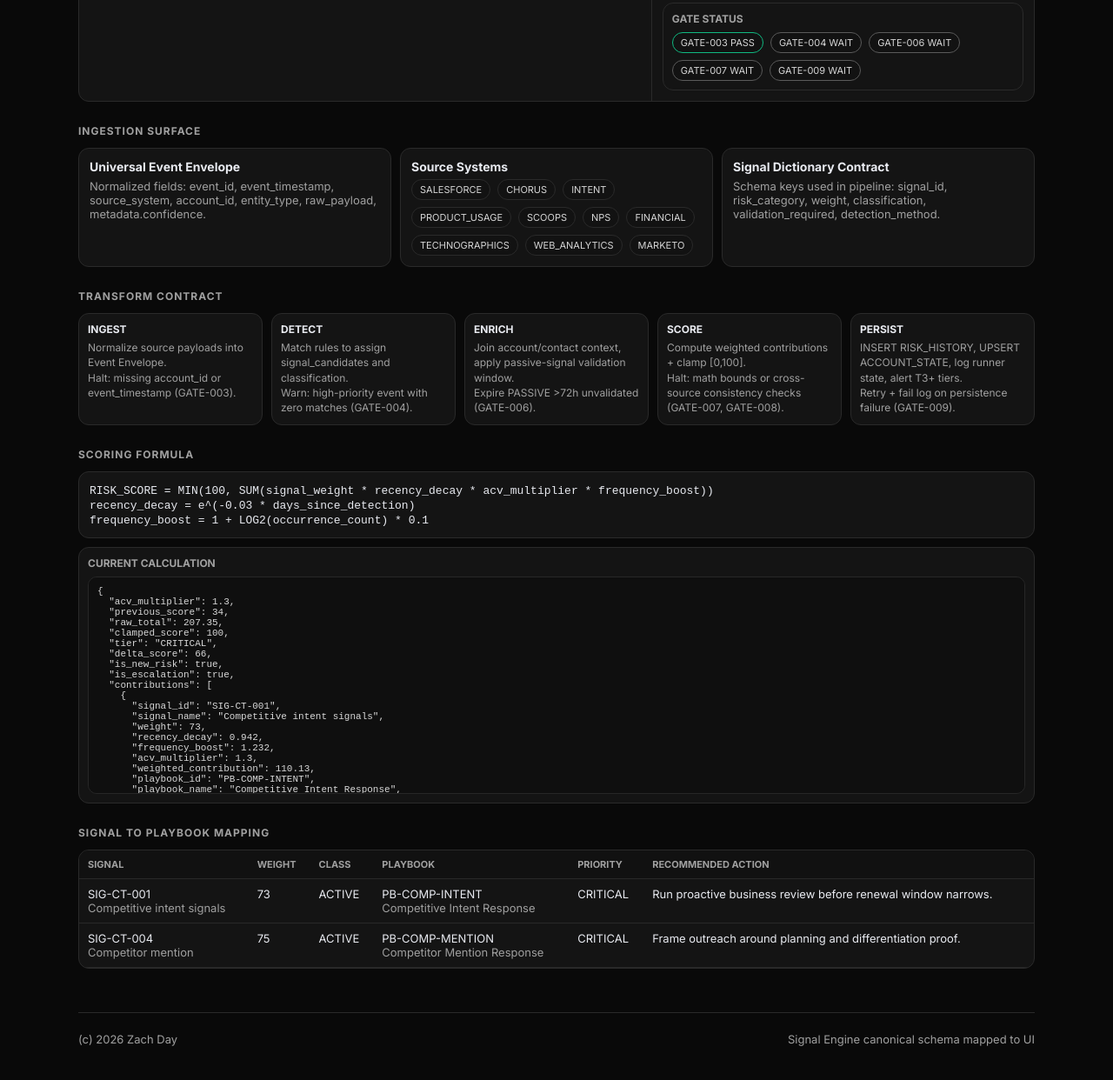
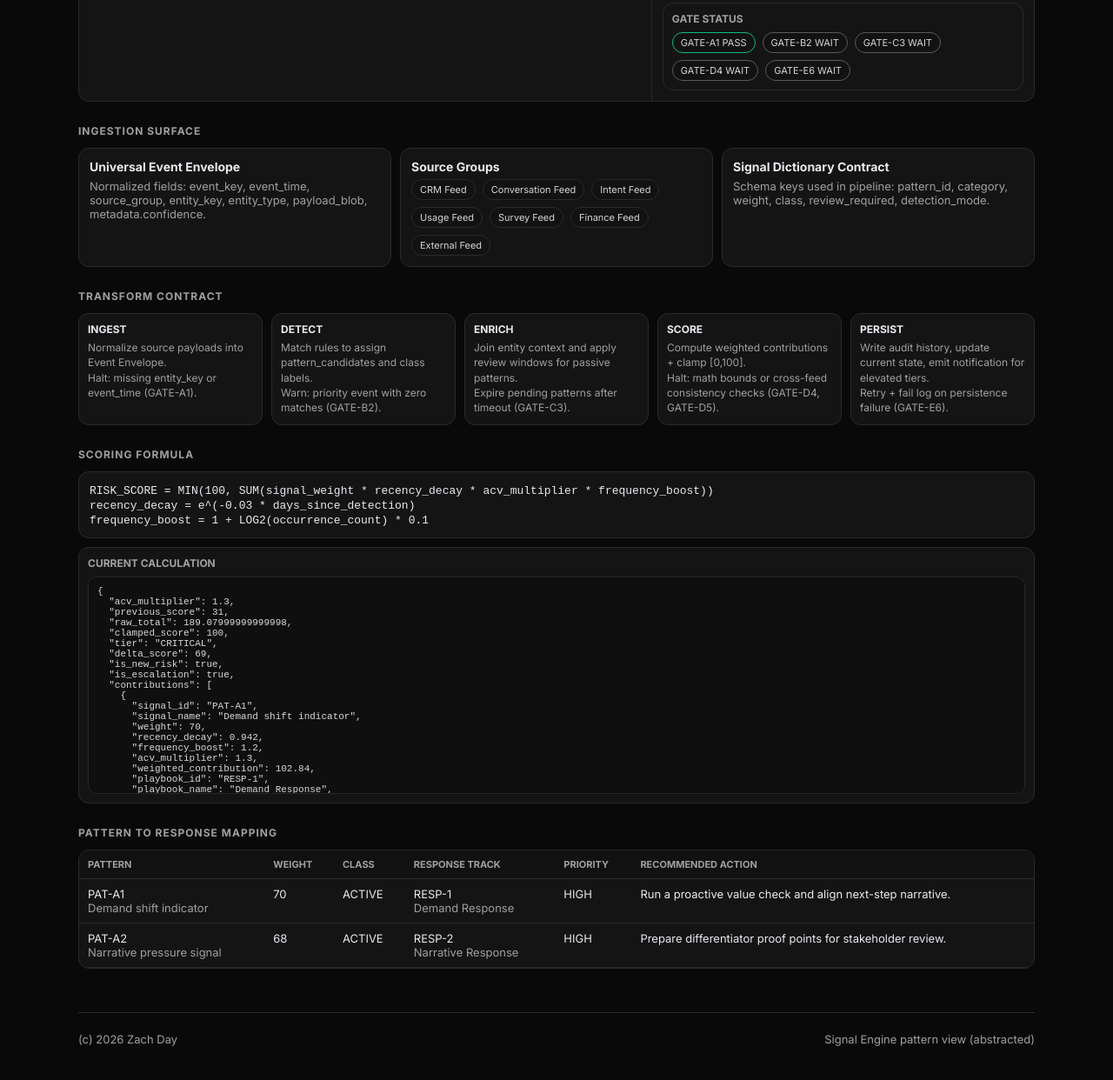
Before and after one commit to dachzay/zachday-site, a website: page signal-engine/index.html in a window 1280 px wide. Shown: the part 776-2018 px from the top of the page at 87% size. Drawn offline with Linux system fonts and the light colour scheme.

Commit message:
refactor(signal-engine): sanitize to semi-technical pattern view

```diff
--- a/signal-engine/index.html
+++ b/signal-engine/index.html
@@ -7,7 +7,7 @@
   <link rel="preconnect" href="https://fonts.googleapis.com" />
   <link rel="preconnect" href="https://fonts.gstatic.com" crossorigin />
   <link href="https://fonts.googleapis.com/css2?family=Inter:wght@400;500;600;700&display=swap" rel="stylesheet" />
-  <title>Signal Engine - Canonical Model</title>
+  <title>Signal Engine - Pattern View</title>
   <style>
     :root { --bg:#090909; --panel:#141414; --text:#e8eaf0; --muted:#a0a0a0; --border:#2a2a2a; --accent:#10b981; --warn:#f59e0b; --radius:12px; }
     * { box-sizing:border-box; }
@@ -81,24 +81,24 @@
       <nav><a class="back-home" href="../index.html">Back to Home</a><a href="../index.html#projects">Projects</a><a href="../index.html#about">About</a><a href="../index.html#contact">Contact</a></nav>
     </header>
     <main>
-      <section class="hero"><h1>Signal Engine</h1><p>Canonical model (v1.0): what we ingest, how each stage transforms it, how risk is scored, and what playbook is triggered.</p></section>
-      <section class="section"><h2>Canonical Pipeline</h2><div class="lab"><div class="lab-head"><div class="controls"><select id="scenarioSelect" aria-label="Scenario"><option value="0">Competitive Intent Spike</option><option value="1">Executive Move + Layoffs</option><option value="2">Payment Delays + NPS Drop</option></select><button class="btn" id="playPauseBtn" type="button">Play</button><button class="btn" id="stepBtn" type="button">Step</button></div><div class="timeline-wrap"><input id="timeline" type="range" min="0" max="4" value="0" step="1" aria-label="Pipeline stage" /><span class="tick-label" id="tickLabel">Stage 1/5</span></div></div><div class="lab-grid"><div class="graph-pane"><div class="graph-shell"><svg id="pipelineGraph" viewBox="0 0 980 330" role="img" aria-label="Signal engine pipeline"></svg></div></div><aside class="side-pane"><div class="metric-grid"><div class="metric"><strong id="metricScore">0</strong><span>Risk Score</span></div><div class="metric"><strong id="metricTier">HEALTHY</strong><span>Risk Tier</span></div><div class="metric"><strong id="metricDelta">0</strong><span>Delta Score</span></div><div class="metric"><strong id="metricEsc">No</strong><span>Escalation</span></div></div><div class="panel"><h3>Stage Output</h3><pre id="stageJson">Loading...</pre></div><div class="panel"><h3>Gate Status</h3><div class="chip-row" id="gateRow"></div></div></aside></div></div></section>
+      <section class="hero"><h1>Signal Engine</h1><p>Pattern view: abstracted event flow showing how signals become priority states and response tracks.</p></section>
+      <section class="section"><h2>Pattern Pipeline</h2><div class="lab"><div class="lab-head"><div class="controls"><select id="scenarioSelect" aria-label="Scenario"><option value="0">Pattern A: Demand Shift</option><option value="1">Pattern B: Stakeholder Change</option><option value="2">Pattern C: Value Risk</option></select><button class="btn" id="playPauseBtn" type="button">Play</button><button class="btn" id="stepBtn" type="button">Step</button></div><div class="timeline-wrap"><input id="timeline" type="range" min="0" max="4" value="0" step="1" aria-label="Pipeline stage" /><span class="tick-label" id="tickLabel">Stage 1/5</span></div></div><div class="lab-grid"><div class="graph-pane"><div class="graph-shell"><svg id="pipelineGraph" viewBox="0 0 980 330" role="img" aria-label="Signal engine pipeline"></svg></div></div><aside class="side-pane"><div class="metric-grid"><div class="metric"><strong id="metricScore">0</strong><span>Priority Score</span></div><div class="metric"><strong id="metricTier">HEALTHY</strong><span>Priority Tier</span></div><div class="metric"><strong id="metricDelta">0</strong><span>Score Delta</span></div><div class="metric"><strong id="metricEsc">No</strong><span>Escalation</span></div></div><div class="panel"><h3>Stage Output</h3><pre id="stageJson">Loading...</pre></div><div class="panel"><h3>Gate Status</h3><div class="chip-row" id="gateRow"></div></div></aside></div></div></section>
       <section class="section">
         <h2>Ingestion Surface</h2>
         <div class="cards">
-          <div class="card"><h3>Universal Event Envelope</h3><p>Normalized fields: event_id, event_timestamp, source_system, account_id, entity_type, raw_payload, metadata.confidence.</p></div>
-          <div class="card"><h3>Source Systems</h3><div class="chip-row"><span class="chip">SALESFORCE</span><span class="chip">CHORUS</span><span class="chip">INTENT</span><span class="chip">PRODUCT_USAGE</span><span class="chip">SCOOPS</span><span class="chip">NPS</span><span class="chip">FINANCIAL</span><span class="chip">TECHNOGRAPHICS</span><span class="chip">WEB_ANALYTICS</span><span class="chip">MARKETO</span></div></div>
-          <div class="card"><h3>Signal Dictionary Contract</h3><p>Schema keys used in pipeline: signal_id, risk_category, weight, classification, validation_required, detection_method.</p></div>
+          <div class="card"><h3>Universal Event Envelope</h3><p>Normalized fields: event_key, event_time, source_group, entity_key, entity_type, payload_blob, metadata.confidence.</p></div>
+          <div class="card"><h3>Source Groups</h3><div class="chip-row"><span class="chip">CRM Feed</span><span class="chip">Conversation Feed</span><span class="chip">Intent Feed</span><span class="chip">Usage Feed</span><span class="chip">Survey Feed</span><span class="chip">Finance Feed</span><span class="chip">External Feed</span></div></div>
+          <div class="card"><h3>Signal Dictionary Contract</h3><p>Schema keys used in pipeline: pattern_id, category, weight, class, review_required, detection_mode.</p></div>
         </div>
       </section>
       <section class="section">
         <h2>Transform Contract</h2>
         <div class="contract-grid">
-          <div class="stage"><h3>Ingest</h3><p>Normalize source payloads into Event Envelope.<br />Halt: missing account_id or event_timestamp (GATE-003).</p></div>
-          <div class="stage"><h3>Detect</h3><p>Match rules to assign signal_candidates and classification.<br />Warn: high-priority event with zero matches (GATE-004).</p></div>
-          <div class="stage"><h3>Enrich</h3><p>Join account/contact context, apply passive-signal validation window.<br />Expire PASSIVE >72h unvalidated (GATE-006).</p></div>
-          <div class="stage"><h3>Score</h3><p>Compute weighted contributions + clamp [0,100].<br />Halt: math bounds or cross-source consistency checks (GATE-007, GATE-008).</p></div>
-          <div class="stage"><h3>Persist</h3><p>INSERT RISK_HISTORY, UPSERT ACCOUNT_STATE, log runner state, alert T3+ tiers.<br />Retry + fail log on persistence failure (GATE-009).</p></div>
+          <div class="stage"><h3>Ingest</h3><p>Normalize source payloads into Event Envelope.<br />Halt: missing entity_key or event_time (GATE-A1).</p></div>
+          <div class="stage"><h3>Detect</h3><p>Match rules to assign pattern_candidates and class labels.<br />Warn: priority event with zero matches (GATE-B2).</p></div>
+          <div class="stage"><h3>Enrich</h3><p>Join entity context and apply review windows for passive patterns.<br />Expire pending patterns after timeout (GATE-C3).</p></div>
+          <div class="stage"><h3>Score</h3><p>Compute weighted contributions + clamp [0,100].<br />Halt: math bounds or cross-feed consistency checks (GATE-D4, GATE-D5).</p></div>
+          <div class="stage"><h3>Persist</h3><p>Write audit history, update current state, emit notification for elevated tiers.<br />Retry + fail log on persistence failure (GATE-E6).</p></div>
         </div>
       </section>
       <section class="section">
@@ -107,11 +107,11 @@
         <div class="panel" style="margin-top:10px;"><h3>Current Calculation</h3><pre id="calcJson">Loading...</pre></div>
       </section>
       <section class="section">
-        <h2>Signal To Playbook Mapping</h2>
-        <div class="table-wrap"><table><thead><tr><th>Signal</th><th>Weight</th><th>Class</th><th>Playbook</th><th>Priority</th><th>Recommended Action</th></tr></thead><tbody id="mappingBody"></tbody></table></div>
+        <h2>Pattern To Response Mapping</h2>
+        <div class="table-wrap"><table><thead><tr><th>Pattern</th><th>Weight</th><th>Class</th><th>Response Track</th><th>Priority</th><th>Recommended Action</th></tr></thead><tbody id="mappingBody"></tbody></table></div>
       </section>
     </main>
-    <footer><span>(c) <span id="year"></span> Zach Day</span><span>Signal Engine canonical schema mapped to UI</span></footer>
+    <footer><span>(c) <span id="year"></span> Zach Day</span><span>Signal Engine pattern view (abstracted)</span></footer>
   </div>
 
   <script>
@@ -121,78 +121,78 @@
     toggleHeader();
     window.addEventListener("scroll", toggleHeader, { passive: true });
 
-    const stageLabels = ["Event Envelope", "Signal Candidates", "Context Join", "Risk Scoring", "Snowflake Write"];
+    const stageLabels = ["Event Envelope", "Pattern Candidates", "Context Join", "Priority Scoring", "State Write"];
     const pipelineNodes = [
       { label: "INGEST", meta: "Envelope + required field checks", x: 50, y: 120 },
       { label: "DETECT", meta: "Rule matching + candidate signals", x: 230, y: 120 },
-      { label: "ENRICH", meta: "Account/contact context + validation", x: 410, y: 120 },
-      { label: "SCORE", meta: "Weighted risk + escalation", x: 590, y: 120 },
-      { label: "PERSIST", meta: "RISK_HISTORY + ACCOUNT_STATE", x: 770, y: 120 }
+      { label: "ENRICH", meta: "Entity context + validation", x: 410, y: 120 },
+      { label: "SCORE", meta: "Weighted priority + escalation", x: 590, y: 120 },
+      { label: "PERSIST", meta: "History store + current state", x: 770, y: 120 }
     ];
     const gates = [
-      { id: "GATE-003", stage: 0, type: "BLOCKING" },
-      { id: "GATE-004", stage: 1, type: "WARNING" },
-      { id: "GATE-006", stage: 2, type: "WARNING" },
-      { id: "GATE-007", stage: 3, type: "BLOCKING" },
-      { id: "GATE-009", stage: 4, type: "CRITICAL" }
+      { id: "GATE-A1", stage: 0, type: "BLOCKING" },
+      { id: "GATE-B2", stage: 1, type: "WARNING" },
+      { id: "GATE-C3", stage: 2, type: "WARNING" },
+      { id: "GATE-D4", stage: 3, type: "BLOCKING" },
+      { id: "GATE-E6", stage: 4, type: "CRITICAL" }
     ];
     const scenarios = [
       {
-        previousScore: 34,
-        acv: 1250000,
+        previousScore: 31,
+        acv: 1000000,
         envelope: {
-          event_id: "evt-3f8a-11",
-          event_timestamp: "2026-02-10T13:21:00Z",
-          source_system: "INTENT",
-          account_id: "0019A00000ZZ123QAB",
-          account_name: "Northwind Health",
-          entity_type: "ACCOUNT",
-          raw_payload: { intent_topic: "Sales intelligence alternatives", intent_score: 92, signal_strength: "HIGH", is_competitor_topic: true, competitor_name: "CompetitorX", mention_count: 6 },
-          metadata: { confidence: 0.91, portfolio_context: true }
+          event_key: "evt-A-01",
+          event_time: "2026-02-10T13:21:00Z",
+          source_group: "Intent Feed",
+          entity_key: "entity-101",
+          entity_label: "Entity A",
+          entity_type: "ENTITY",
+          payload_blob: { topic: "Category trend shift", intensity: "HIGH", mention_count: 4 },
+          metadata: { confidence: 0.9, context_attached: true }
         },
         detectedSignals: [
-          { signal_id: "SIG-CT-001", signal_name: "Competitive intent signals", weight: 73, classification: "ACTIVE", days_since_detection: 2, occurrence_count: 5, source_system: "INTENT", playbook_id: "PB-COMP-INTENT", playbook_name: "Competitive Intent Response", priority: "CRITICAL", recommended_action: "Run proactive business review before renewal window narrows." },
-          { signal_id: "SIG-CT-004", signal_name: "Competitor mention", weight: 75, classification: "ACTIVE", days_since_detection: 5, occurrence_count: 3, source_system: "CHORUS", playbook_id: "PB-COMP-MENTION", playbook_name: "Competitor Mention Response", priority: "CRITICAL", recommended_action: "Frame outreach around planning and differentiation proof." }
+          { signal_id: "PAT-A1", signal_name: "Demand shift indicator", weight: 70, classification: "ACTIVE", days_since_detection: 2, occurrence_count: 4, source_system: "Feed-A", playbook_id: "RESP-1", playbook_name: "Demand Response", priority: "HIGH", recommended_action: "Run a proactive value check and align next-step narrative." },
+          { signal_id: "PAT-A2", signal_name: "Narrative pressure signal", weight: 68, classification: "ACTIVE", days_since_detection: 4, occurrence_count: 2, source_system: "Feed-B", playbook_id: "RESP-2", playbook_name: "Narrative Response", priority: "HIGH", recommended_action: "Prepare differentiator proof points for stakeholder review." }
         ],
-        enrich: { segment: "Strategic", acv: 1250000, partnership_health: "AT RISK", validation_status: "PASS", contacts: ["VP Revenue Ops", "Director RevOps"] }
+        enrich: { segment: "Tier 1", baseline_value: "High", state: "WATCH", validation_status: "PASS", stakeholders: ["Primary Sponsor", "Ops Lead"] }
       },
       {
-        previousScore: 28,
-        acv: 760000,
+        previousScore: 26,
+        acv: 650000,
         envelope: {
-          event_id: "evt-8bc9-22",
-          event_timestamp: "2026-02-10T10:05:00Z",
-          source_system: "SCOOPS",
-          account_id: "0019A00000BC789QAB",
-          account_name: "Harbor Mutual",
-          entity_type: "ACCOUNT",
-          raw_payload: { scoop_type: "Executive Move", headline: "CRO departs amid workforce reduction", published_date: "2026-02-09", severity: "HIGH" },
-          metadata: { confidence: 0.87, portfolio_context: true }
+          event_key: "evt-B-03",
+          event_time: "2026-02-10T10:05:00Z",
+          source_group: "External Feed",
+          entity_key: "entity-204",
+          entity_label: "Entity B",
+          entity_type: "ENTITY",
+          payload_blob: { trigger_type: "Leadership change", severity: "HIGH", signals: 2 },
+          metadata: { confidence: 0.86, context_attached: true }
         },
         detectedSignals: [
-          { signal_id: "SIG-OC-001", signal_name: "Executive Move", weight: 65, classification: "ACTIVE", days_since_detection: 1, occurrence_count: 1, source_system: "SCOOPS", playbook_id: "PB-EXEC-MOVE", playbook_name: "Executive Move Response", priority: "HIGH", recommended_action: "Map new leader and reset value narrative within 72h." },
-          { signal_id: "SIG-OC-003", signal_name: "Layoffs", weight: 70, classification: "ACTIVE", days_since_detection: 1, occurrence_count: 2, source_system: "SCOOPS", playbook_id: "PB-LAYOFFS", playbook_name: "Layoffs Response", priority: "HIGH", recommended_action: "Lead with right-sizing strategy and ROI preservation." }
+          { signal_id: "PAT-B1", signal_name: "Stakeholder turnover signal", weight: 62, classification: "ACTIVE", days_since_detection: 1, occurrence_count: 1, source_system: "Feed-C", playbook_id: "RESP-3", playbook_name: "Stakeholder Reset", priority: "HIGH", recommended_action: "Re-map decision paths and reset stakeholder alignment." },
+          { signal_id: "PAT-B2", signal_name: "Capacity reduction signal", weight: 66, classification: "ACTIVE", days_since_detection: 1, occurrence_count: 2, source_system: "Feed-C", playbook_id: "RESP-4", playbook_name: "Capacity Stabilization", priority: "HIGH", recommended_action: "Shift plan to efficiency-first outcomes and preserve critical scope." }
         ],
-        enrich: { segment: "Enterprise", acv: 760000, partnership_health: "AT RISK", validation_status: "PASS", contacts: ["New Interim CRO", "Procurement Lead"] }
+        enrich: { segment: "Tier 2", baseline_value: "Medium", state: "WATCH", validation_status: "PASS", stakeholders: ["Interim Owner", "Budget Contact"] }
       },
       {
-        previousScore: 49,
-        acv: 220000,
+        previousScore: 45,
+        acv: 250000,
         envelope: {
-          event_id: "evt-bad4-51",
-          event_timestamp: "2026-02-10T09:40:00Z",
-          source_system: "FINANCIAL",
-          account_id: "0019A00000PQ456QAB",
-          account_name: "Summit Logistics",
-          entity_type: "ACCOUNT",
-          raw_payload: { payment_status: "OVERDUE", days_overdue: 47, amount_outstanding: 84200, previous_payment_history: "LATE_RECURRING" },
-          metadata: { confidence: 0.93, portfolio_context: true }
+          event_key: "evt-C-07",
+          event_time: "2026-02-10T09:40:00Z",
+          source_group: "Finance Feed",
+          entity_key: "entity-318",
+          entity_label: "Entity C",
+          entity_type: "ENTITY",
+          payload_blob: { status: "Delayed", trend: "Negative", signal_strength: "HIGH" },
+          metadata: { confidence: 0.92, context_attached: true }
         },
         detectedSignals: [
-          { signal_id: "SIG-FI-004", signal_name: "AR / payment delays", weight: 68, classification: "ACTIVE", days_since_detection: 0, occurrence_count: 4, source_system: "FINANCIAL", playbook_id: "PB-AR-DELAY", playbook_name: "Payment Delay Investigation", priority: "MEDIUM", recommended_action: "Confirm root cause and tie payment path to renewal risk controls." },
-          { signal_id: "SIG-SC-007", signal_name: "Declining NPS score", weight: 78, classification: "ACTIVE", days_since_detection: 4, occurrence_count: 1, source_system: "NPS", playbook_id: "PB-NPS-DECLINE", playbook_name: "NPS Decline Intervention", priority: "HIGH", recommended_action: "Open feedback loop with detractor and define recovery milestones." }
+          { signal_id: "PAT-C1", signal_name: "Commitment delay signal", weight: 64, classification: "ACTIVE", days_since_detection: 0, occurrence_count: 3, source_system: "Feed-D", playbook_id: "RESP-5", playbook_name: "Commitment Review", priority: "MEDIUM", recommended_action: "Validate root cause and align mitigation checkpoints." },
+          { signal_id: "PAT-C2", signal_name: "Satisfaction decline signal", weight: 72, classification: "ACTIVE", days_since_detection: 3, occurrence_count: 1, source_system: "Feed-E", playbook_id: "RESP-6", playbook_name: "Satisfaction Recovery", priority: "HIGH", recommended_action: "Open recovery loop and define measurable turnaround targets." }
         ],
-        enrich: { segment: "Mid Market", acv: 220000, partnership_health: "CRITICAL", validation_status: "PASS", contacts: ["Director Operations", "Finance Controller"] }
+        enrich: { segment: "Tier 3", baseline_value: "Medium", state: "AT_RISK", validation_status: "PASS", stakeholders: ["Operations Contact", "Finance Contact"] }
       }
     ];
 
@@ -251,10 +251,10 @@
 
     function stageOutput(scenario, scored, stageIndex) {
       if (stageIndex === 0) return { stage: "INGEST", label: stageLabels[0], output: scenario.envelope };
-      if (stageIndex === 1) return { stage: "DETECT", label: stageLabels[1], output: { event_id: scenario.envelope.event_id, signal_candidates: scenario.detectedSignals.map((s) => s.signal_id), detections: scenario.detectedSignals.map((s) => ({ signal_id: s.signal_id, signal_name: s.signal_name, classification: s.classification, source_system: s.source_system })) } };
-      if (stageIndex === 2) return { stage: "ENRICH", label: stageLabels[2], output: { account_id: scenario.envelope.account_id, account_name: scenario.envelope.account_name, context: scenario.enrich, passive_validation: "No unvalidated PASSIVE signals in this scenario" } };
-      if (stageIndex === 3) return { stage: "SCORE", label: stageLabels[3], output: { previous_risk_score: scenario.previousScore, current_risk_score: scored.finalScore, risk_tier: scored.currentTier, previous_risk_tier: scored.previousTier, delta_score: scored.delta, is_new_risk: scored.isNewRisk, is_escalation: scored.escalation, detected_signals: scored.rows } };
-      return { stage: "PERSIST", label: stageLabels[4], output: { writes: [{ table: "PRD_ZI_CHAT.MICROAPP_650_DEV.RISK_HISTORY", mode: "INSERT", status: "SUCCESS" }, { table: "PRD_ZI_CHAT.MICROAPP_650_DEV.ACCOUNT_STATE", mode: "UPSERT", status: "SUCCESS" }, { table: "PRD_ZI_CHAT.MICROAPP_650_DEV.RUNNER_LOGS", mode: "INSERT", status: "SUCCESS" }], alert_delivery: tierRank(scored.currentTier) >= tierRank("ELEVATED") ? "Slack DM queued" : "No alert required" } };
+      if (stageIndex === 1) return { stage: "DETECT", label: stageLabels[1], output: { event_key: scenario.envelope.event_key, pattern_candidates: scenario.detectedSignals.map((s) => s.signal_id), detections: scenario.detectedSignals.map((s) => ({ pattern_id: s.signal_id, pattern_name: s.signal_name, class: s.classification, source_group: s.source_system })) } };
+      if (stageIndex === 2) return { stage: "ENRICH", label: stageLabels[2], output: { entity_key: scenario.envelope.entity_key, entity_label: scenario.envelope.entity_label, context: scenario.enrich, passive_review: "No unreviewed passive patterns in this scenario" } };
+      if (stageIndex === 3) return { stage: "SCORE", label: stageLabels[3], output: { previous_priority_score: scenario.previousScore, current_priority_score: scored.finalScore, priority_tier: scored.currentTier, previous_tier: scored.previousTier, delta_score: scored.delta, is_new_risk: scored.isNewRisk, is_escalation: scored.escalation, detected_patterns: scored.rows } };
+      return { stage: "PERSIST", label: stageLabels[4], output: { writes: [{ target: "HISTORY_STORE", mode: "INSERT", status: "SUCCESS" }, { target: "CURRENT_STATE_STORE", mode: "UPSERT", status: "SUCCESS" }, { target: "RUN_AUDIT_LOG", mode: "INSERT", status: "SUCCESS" }], notification: tierRank(scored.currentTier) >= tierRank("ELEVATED") ? "Response notification queued" : "No notification required" } };
     }
 
     function renderGraph() {
```
